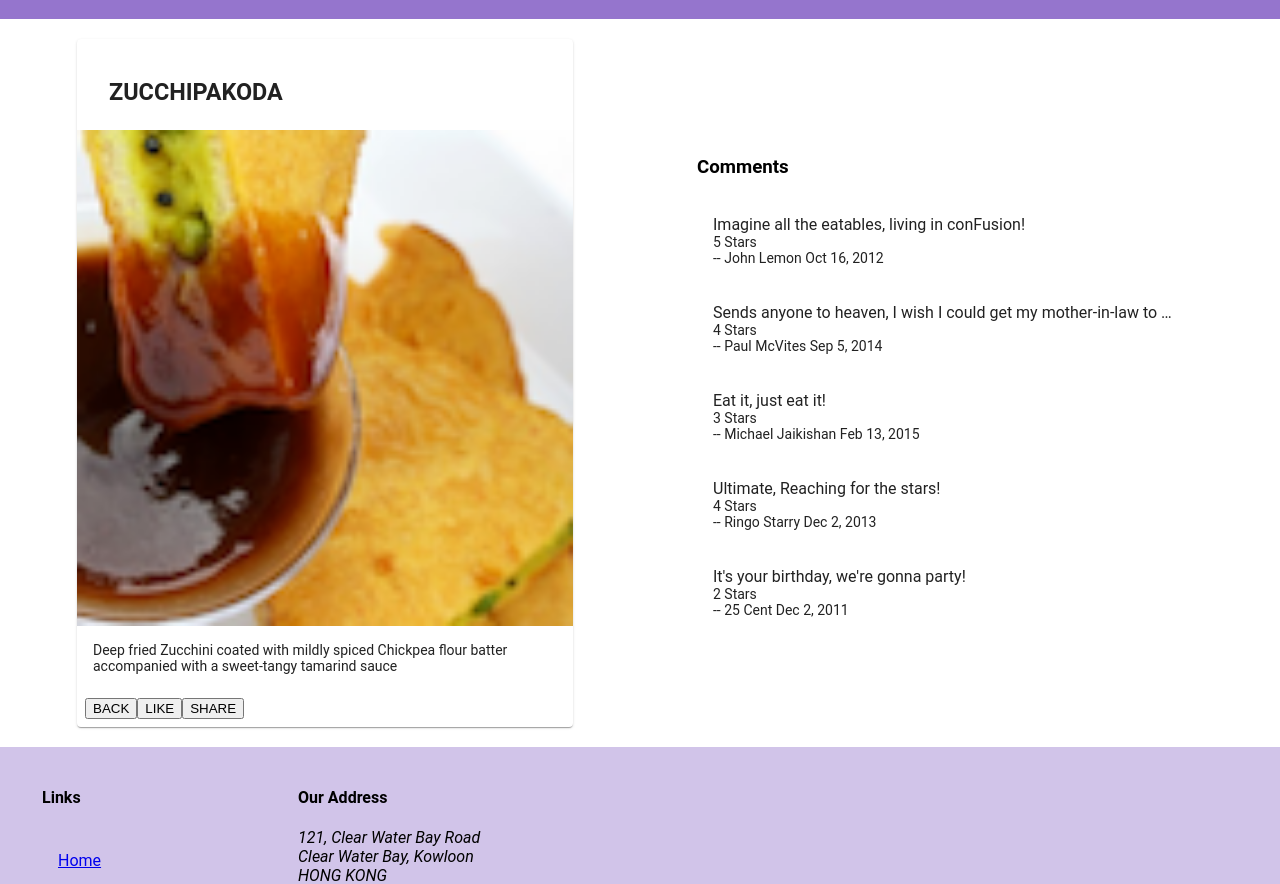
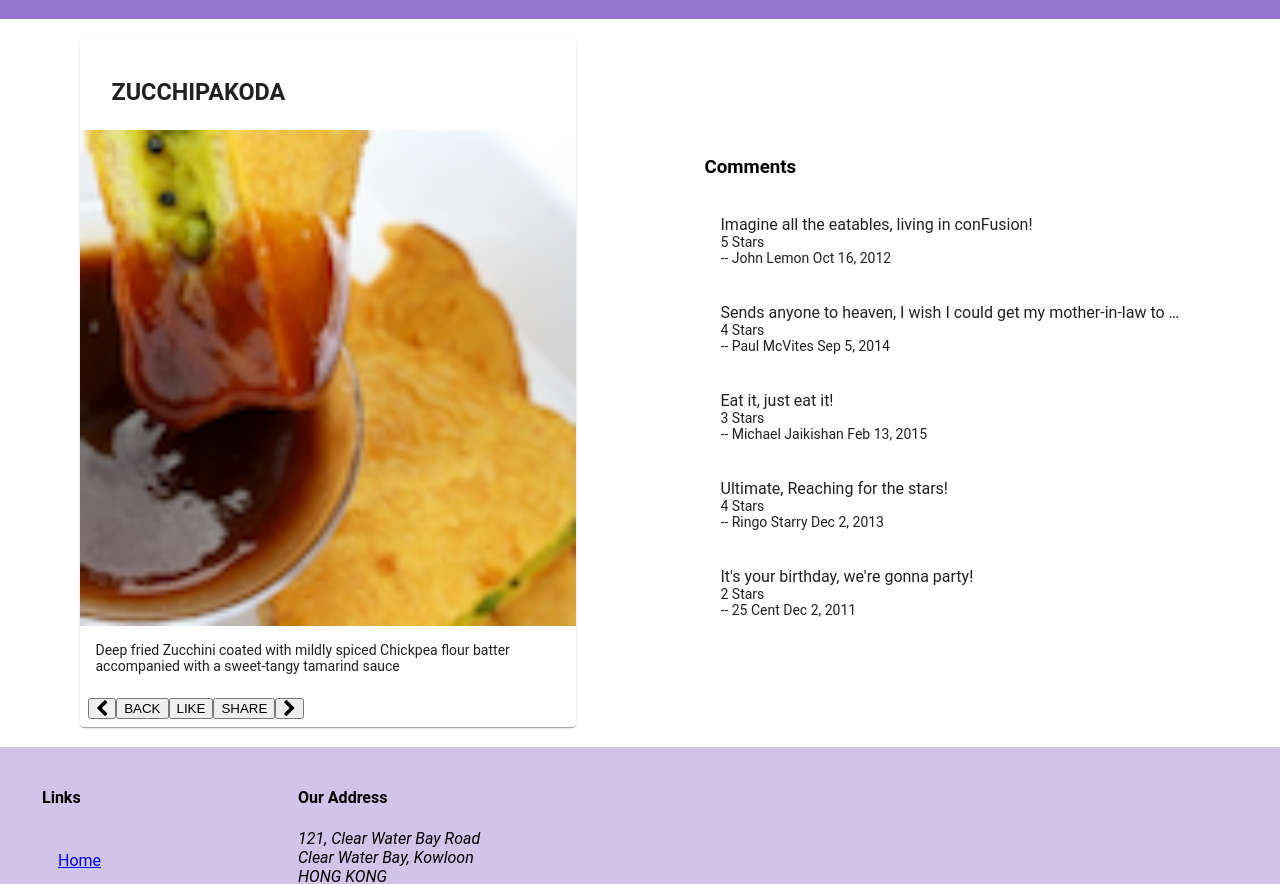
Before and after one commit to Jbranadev/Angular, an Angular app: page /dishdetail/1 in a window 1280 px wide. Shown: the part 320-1204 px from the top of the page. Built offline with nearby package versions, Linux system fonts and the light colour scheme.

Commit message:
Observables parte 2

```diff
--- a/src/app/dishdetail/dishdetail.component.html
+++ b/src/app/dishdetail/dishdetail.component.html
@@ -6,8 +6,8 @@
     fxLayoutGap="10px"
     fxLayoutGap.xs="0">
 
-  <div fxFlex="40">
-      <mat-card *ngIf="dish">
+  <div fxFlex="40" *ngIf="dish">
+      <mat-card >
           <mat-card-header>
               <mat-card-title>
                 <h3>{{dish.name | uppercase}}</h3>
@@ -18,16 +18,21 @@
             <p>{{dish.description}}</p>
           </mat-card-content>
           <mat-card-actions>
+              <button mat-button [routerLink]="['/dishdetail', prev]">
+                <span class="fa fa-chevron-left fa-lg"></span>
+              </button>
               <button mat-button (click)="goBack()" >BACK</button>
               <button mat-button >LIKE</button>
               <button mat-button >SHARE</button>
+              <span class="flex-spacer"></span>
+              <button mat-button [routerLink]="['/dishdetail', next]"><span class="fa fa-chevron-right fa-lg"></span></button>
           </mat-card-actions>
       </mat-card>
 
   </div>
 
-  <div fxFlex="40">
-  <mat-list *ngIf="dish">
+  <div fxFlex="40" *ngIf="dish">
+  <mat-list >
     <h3>Comments</h3>
     <mat-list-item *ngFor="let comment of dish.comments">
       <h4 matLine>{{comment.comment}}</h4>
--- a/src/app/dishdetail/dishdetail.component.ts
+++ b/src/app/dishdetail/dishdetail.component.ts
@@ -3,6 +3,7 @@
 import { Params, ActivatedRoute } from '@angular/router';
 import { Location } from '@angular/common';
 import { DishService } from '../services/dish.service';
+import { switchMap } from 'rxjs';
 
 @Component({
   selector: 'app-dishdetail',
@@ -14,20 +15,36 @@
 
 
   dish: Dish;
+  dishIds:string[];
+  prev:string;
+  next:string;
 
   constructor(private dishService: DishService, private location:Location,
     private route:ActivatedRoute) { }
 
   ngOnInit(): void {
-    let id=this.route.snapshot.params['id'];
-    this.dishService.getDish(id)
-    .subscribe(dish => {
-      this.dish = dish;
-    });
+    this.dishService.getDishIds()
+    .subscribe((dishIds)=>{this.dishIds=dishIds;});
+
+    this.route.params
+      .pipe(switchMap((params:Params) =>this.dishService.getDish(params['id'])))
+      .subscribe(dish => {
+        this.dish = dish;
+        this.setPrevNext(dish.id);
+      });
+  }
+
+
+  setPrevNext(dishId:string):void {
+    const index=this.dishIds.indexOf(dishId);
+    this.prev=this.dishIds[(this.dishIds.length+index-1)%this.dishIds.length];
+    this.prev=this.dishIds[(this.dishIds.length+index+1)%this.dishIds.length];
   }
 
   goBack(): void{
     this.location.back();
   }
 
+
+
 }
--- a/src/app/services/dish.service.ts
+++ b/src/app/services/dish.service.ts
@@ -26,4 +26,9 @@
     //return Promise.resolve(DISHES.filter((dish) => dish.featured)[0]);
   }
 
+  getDishIds(): Observable<string[] | any> {
+
+    return of(DISHES.map(dish => dish.id));
+  }
+
 }
```
